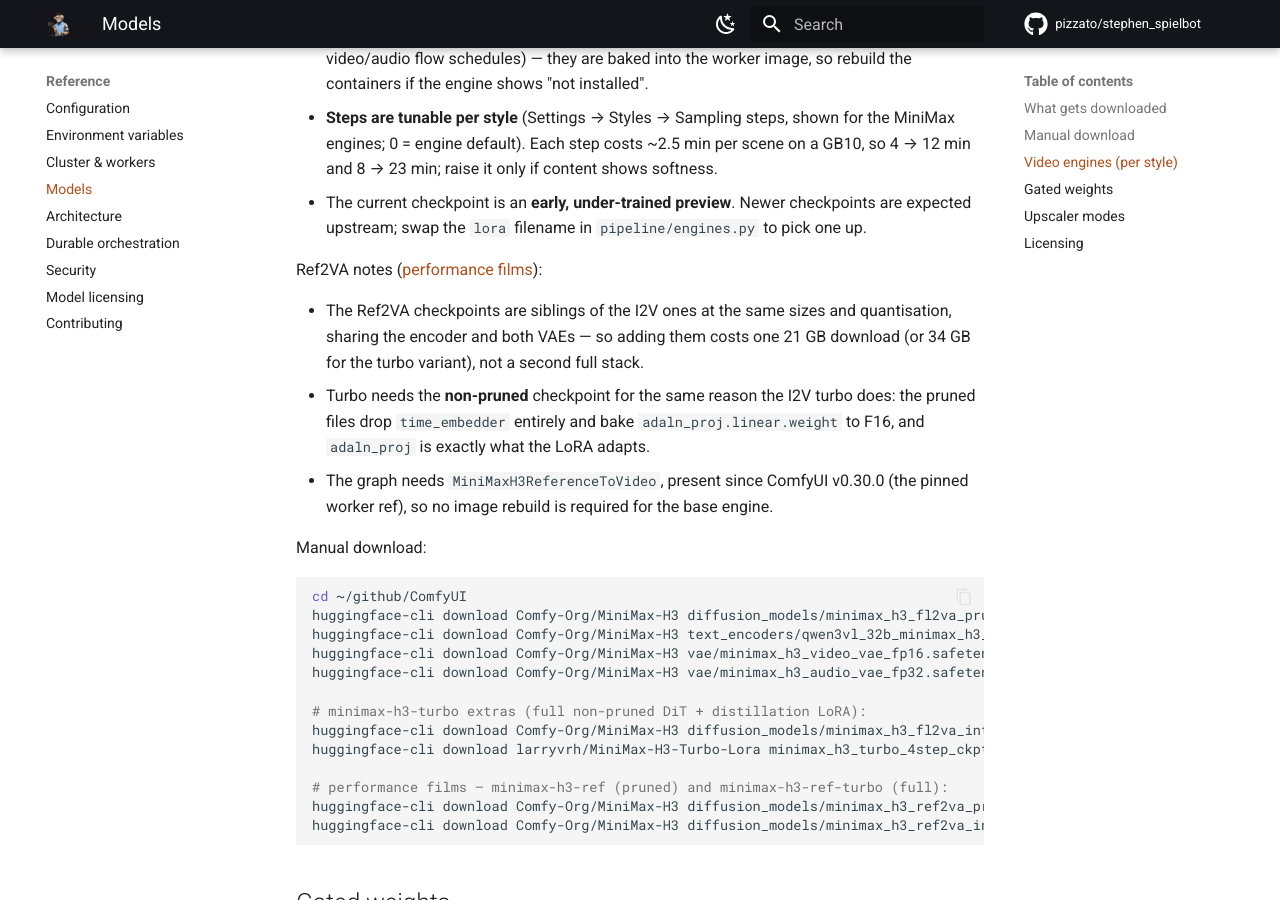
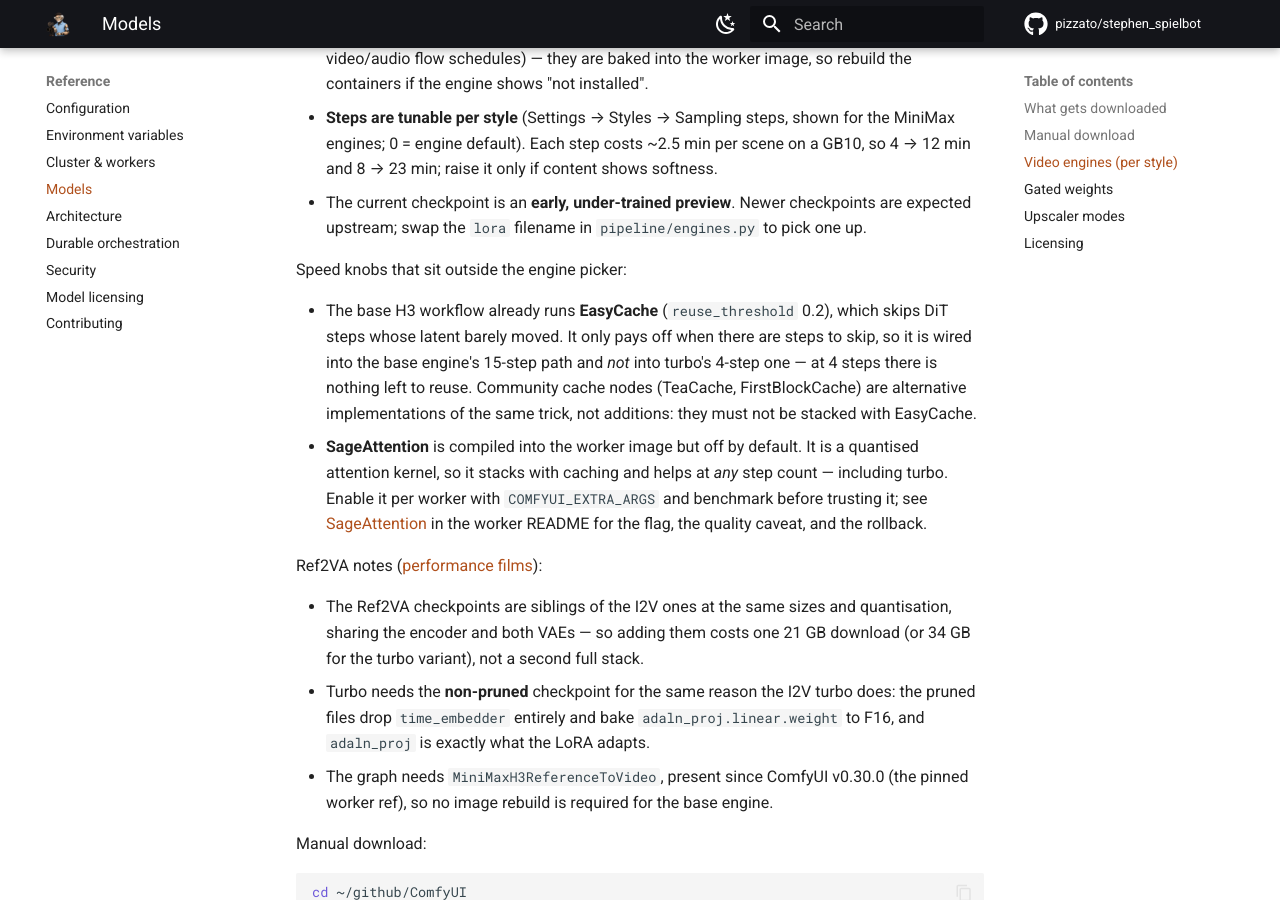
Before and after one commit to pizzato/stephen_spielbot, an MkDocs documentation site: the page built from docs/models.md, in a window 1280 px wide and 900 px high, scrolled down 2659 px. Built offline with MkDocs 1.6.1 and Material for MkDocs 9.7.7, drawn with Linux system fonts in a browser that asks for light colours; comment, search, counter and statistics services are not loaded.

Commit message:
Workers: build SageAttention for GB10, off until you switch it on
SageAttention ships no aarch64/CUDA-13 wheels and PyPI's build does not
target sm_121, so the worker image now compiles it from source in a
throwaway -devel stage and installs only the resulting wheel — nvcc and
the ~5 GB toolkit never reach the shipped image. The wheel goes in after
torch and ComfyUI's requirements, because `pip install sageattention`
from PyPI silently shadows a locally built extension.

Building it does not enable it. COMFYUI_EXTRA_ARGS is the opt-in slot:
--use-sage-attention is global, so it changes LTX and FLUX renders too,
and it wants an A/B per worker before it becomes the default.

Co-Authored-By: Claude Opus 5 <noreply@anthropic.com>

```diff
--- a/docs/models.md
+++ b/docs/models.md
@@ -114,6 +114,21 @@ Turbo variant notes:
   checkpoints are expected upstream; swap the `lora` filename in
   `pipeline/engines.py` to pick one up.
 
+Speed knobs that sit outside the engine picker:
+
+- The base H3 workflow already runs **EasyCache** (`reuse_threshold` 0.2), which
+  skips DiT steps whose latent barely moved. It only pays off when there are
+  steps to skip, so it is wired into the base engine's 15-step path and *not*
+  into turbo's 4-step one — at 4 steps there is nothing left to reuse. Community
+  cache nodes (TeaCache, FirstBlockCache) are alternative implementations of the
+  same trick, not additions: they must not be stacked with EasyCache.
+- **SageAttention** is compiled into the worker image but off by default. It is a
+  quantised attention kernel, so it stacks with caching and helps at *any* step
+  count — including turbo. Enable it per worker with `COMFYUI_EXTRA_ARGS` and
+  benchmark before trusting it; see
+  [SageAttention](https://github.com/pizzato/stephen_spielbot/blob/main/docker/README.md#sageattention-opt-in)
+  in the worker README for the flag, the quality caveat, and the rollback.
+
 Ref2VA notes ([performance films](performance_films.md)):
 
 - The Ref2VA checkpoints are siblings of the I2V ones at the same sizes and
```
Also changed, not shown: docker/README.md (+32 -0 lines), 2 other files.
